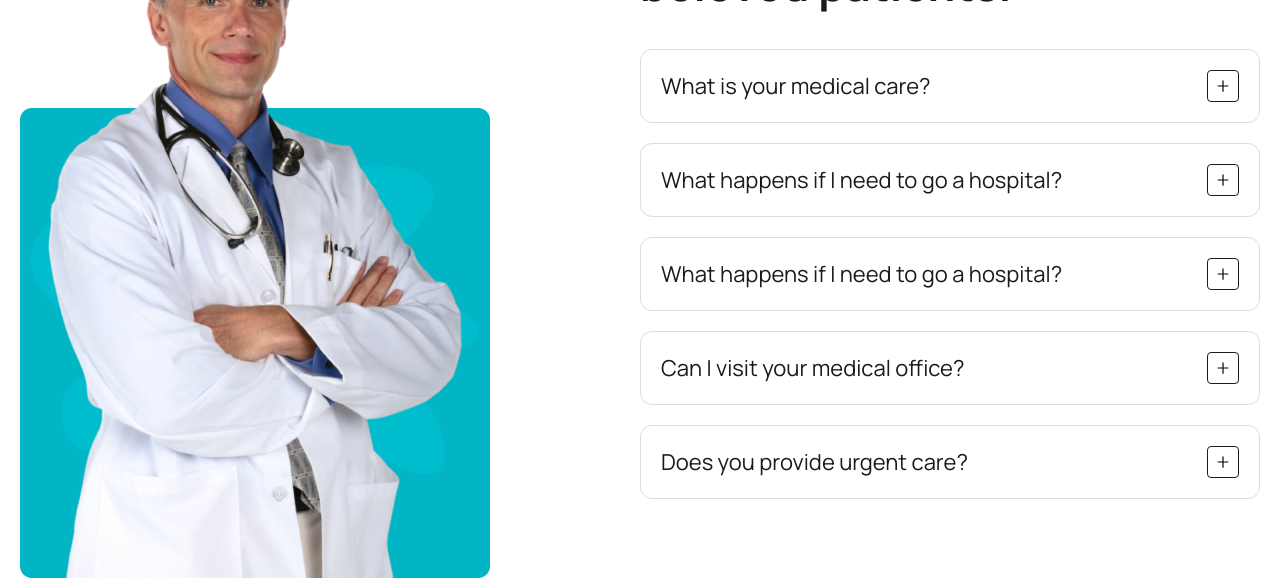
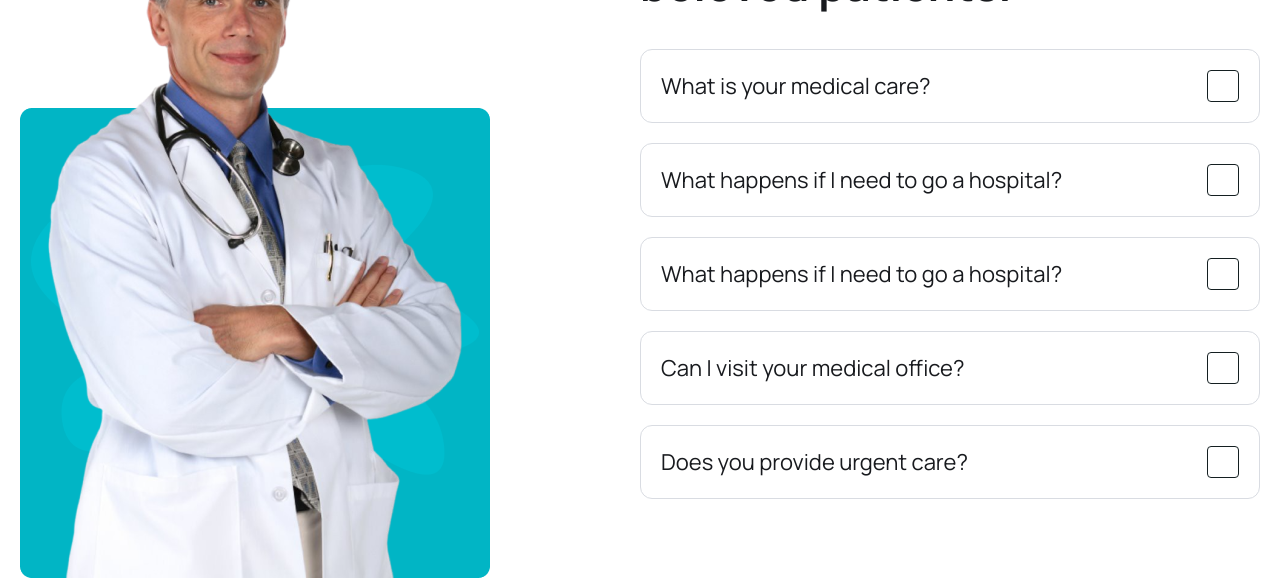
Before and after one commit to aroraadivya/Mern-Stack-Medicare, a React (Vite) app in the folder frontend/: page / in a window 1280 px wide. Shown: the part 4912-5492 px from the top of the page. Built offline with nearby package versions, Linux system fonts and the light colour scheme.

Commit message:
Update FaqItem component to conditionally apply styles based on toggle state

```diff
--- a/frontend/src/components/Faq/FaqItem.jsx
+++ b/frontend/src/components/Faq/FaqItem.jsx
@@ -19,7 +19,7 @@ const FaqItem = ({item}) => {
                 {item.question}
             </h4>
 
-            <div className='w-7 h-7 lg:w-8 lg:h-8 border border-solid border-[#141F21] rounded flex items-center justify-center'>
+            <div className='${isOpen && "bg-primaryColor text-white border-none"} w-7 h-7 lg:w-8 lg:h-8 border border-solid border-[#141F21] rounded flex items-center justify-center'>
                 {isOpen ? <AiOutlineMinus/> : <AiOutlinePlus/>}
             </div>
         </div>
```
